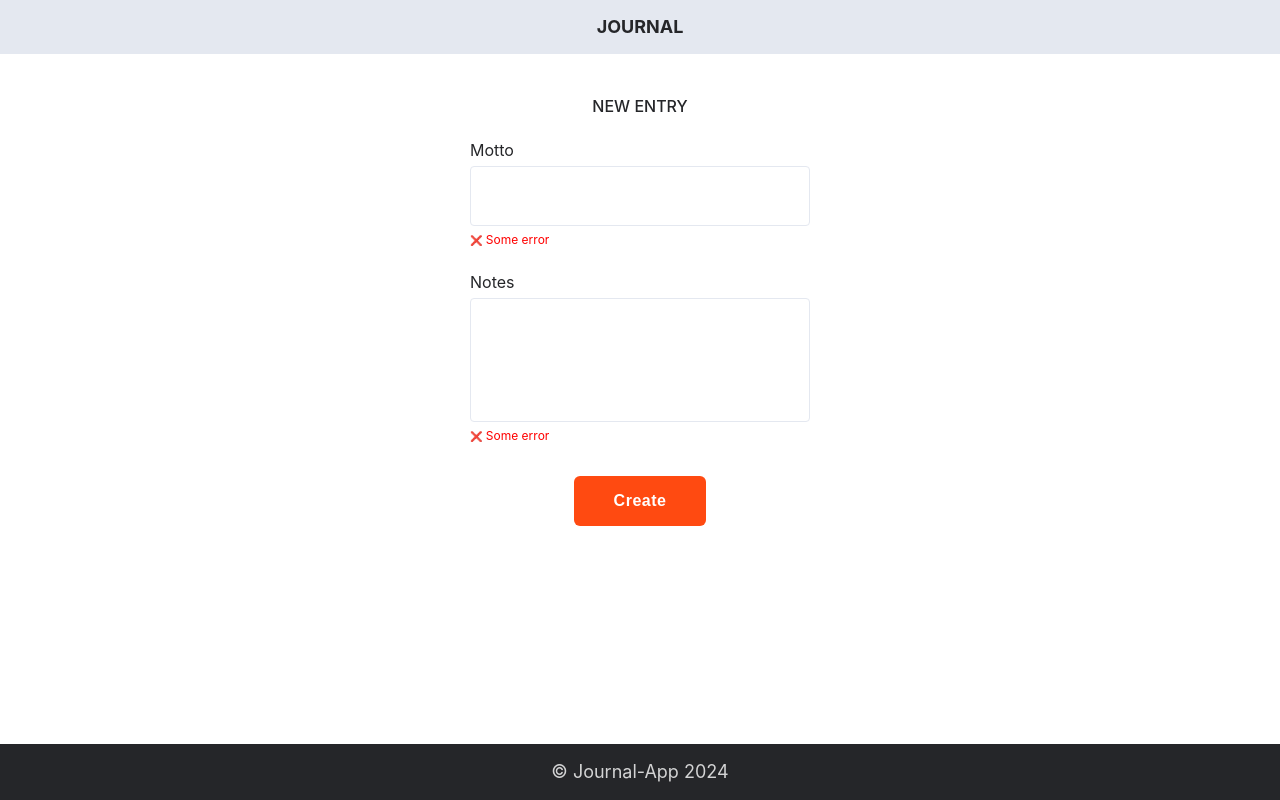
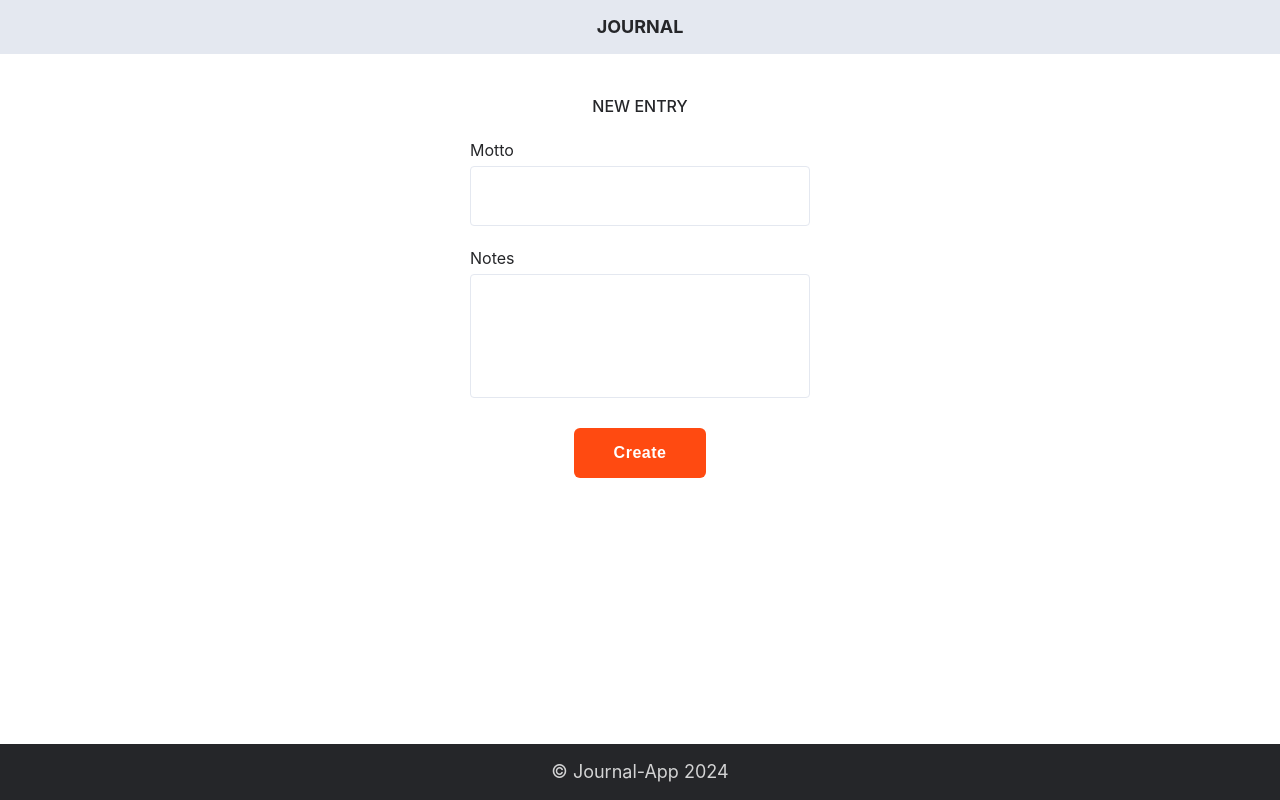
Before and after one commit to RuslanMirasov/journal-app, a React (Vite) app: page / in a window 1280 px wide. Built offline with nearby package versions, Linux system fonts and the light colour scheme.

Commit message:
create entry form

```diff
--- a/src/App.jsx
+++ b/src/App.jsx
@@ -1,11 +1,11 @@
-import { Header, Footer, Main, Form } from "./components";
+import { Header, Footer, Main, EntryForm } from "@/components";
 
 function App() {
   return (
     <>
       <Header />
       <Main>
-        <Form />
+        <EntryForm />
       </Main>
       <Footer />
     </>
--- a/src/components/Form/Form.jsx
+++ /dev/null
@@ -1,37 +0,0 @@
-import { Section, Button } from "../../components";
-import "./Form.css";
-
-const Form = () => {
-  const handleSubmit = (e) => {
-    e.preventDefault();
-    const form = e.target;
-    console.log(form);
-  };
-
-  return (
-    <Section>
-      <h2 className="form-title">New entry</h2>
-      <form action="#" className="form" noValidate onSubmit={handleSubmit}>
-        <label className="label">
-          <span className="label__text">Motto</span>
-          <input type="text" name="motto" className="input" required />
-          <span className="input__error">
-            <b>❌</b> Some error
-          </span>
-        </label>
-
-        <label className="label">
-          <span className="label__text">Notes</span>
-          <textarea name="notes" className="input" required></textarea>
-          <span className="input__error">
-            <b>❌</b> Some error
-          </span>
-        </label>
-
-        <Button type="submit">Create</Button>
-      </form>
-    </Section>
-  );
-};
-
-export default Form;
--- /dev/null
+++ b/src/components/Forms/EntryForm/EntryForm.css
@@ -0,0 +1,9 @@
+.form-title {
+  display: block;
+  width: 100%;
+  text-align: center;
+  text-transform: uppercase;
+  font-weight: 500;
+  font-size: 16px;
+  margin-bottom: 20px;
+}
--- /dev/null
+++ b/src/components/Forms/EntryForm/EntryForm.jsx
@@ -0,0 +1,22 @@
+import { Section, Form, Button, Input } from "@/components";
+import "./EntryForm.css";
+
+const EntryForm = () => {
+  const handleSubmit = (formData) => {
+    console.log(formData);
+  };
+
+  return (
+    <Section>
+      <h2 className="form-title">New entry</h2>
+      <Form onSubmit={handleSubmit}>
+        <Input type="text" label="Motto" name="motto" required />
+        <Input type="textarea" label="Notes" name="notes" required />
+
+        <Button type="submit">Create</Button>
+      </Form>
+    </Section>
+  );
+};
+
+export default EntryForm;
--- /dev/null
+++ b/src/components/Forms/Form/Form.css
@@ -0,0 +1,9 @@
+.form {
+  display: flex;
+  flex-wrap: wrap;
+  justify-content: flex-start;
+  align-items: center;
+  align-content: flex-start;
+  width: 100%;
+  gap: 20px;
+}
--- /dev/null
+++ b/src/components/Forms/Form/Form.jsx
@@ -0,0 +1,22 @@
+import "./Form.css";
+
+const Form = ({ onSubmit, children }) => {
+  const handleSubmit = (e) => {
+    e.preventDefault();
+    if (!onSubmit) {
+      return;
+    }
+
+    const form = e.target;
+    const formData = Object.fromEntries(new FormData(form).entries());
+    onSubmit(formData);
+  };
+
+  return (
+    <form action="#" className="form" noValidate onSubmit={handleSubmit}>
+      {children}
+    </form>
+  );
+};
+
+export default Form;
--- a/src/components/Form/Form.css
+++ b/src/components/Forms/Input/Input.css
@@ -1,23 +1,3 @@
-.form-title {
-  display: block;
-  width: 100%;
-  text-align: center;
-  text-transform: uppercase;
-  font-weight: 500;
-  font-size: 16px;
-  margin-bottom: 20px;
-}
-
-.form {
-  display: flex;
-  flex-wrap: wrap;
-  justify-content: flex-start;
-  align-items: center;
-  align-content: flex-start;
-  width: 100%;
-  gap: 20px;
-}
-
 .label {
   display: block;
   width: 100%;
--- /dev/null
+++ b/src/components/Forms/Input/Input.jsx
@@ -0,0 +1,58 @@
+import { useState } from "react";
+import { InputText, InputTextarea } from "@/components";
+import "./Input.css";
+
+const Input = ({ type, name, label, required, onChange }) => {
+  const [value, setValue] = useState("");
+  const [isValid, setIsValid] = useState(true);
+  const [error, setError] = useState("");
+
+  const handleChange = (e) => {
+    setValue(e.target.value);
+    if (onChange) {
+      onChange(e.target.value);
+    }
+  };
+
+  const handleFocus = () => {
+    setIsValid(true);
+    setError("");
+  };
+
+  return (
+    <label className="label">
+      {label && <span className="label__text">{label}</span>}
+
+      {(type === "text" || type === "number" || type === "email") && (
+        <InputText
+          type={type}
+          name={name}
+          isValid={isValid}
+          required={required}
+          value={value}
+          onChange={handleChange}
+          onFocus={handleFocus}
+        />
+      )}
+
+      {type === "textarea" && (
+        <InputTextarea
+          name={name}
+          isValid={isValid}
+          required={required}
+          value={value}
+          onChange={handleChange}
+          onFocus={handleFocus}
+        />
+      )}
+
+      {error && (
+        <span className="input__error">
+          <b>❌</b> {error}
+        </span>
+      )}
+    </label>
+  );
+};
+
+export default Input;
--- /dev/null
+++ b/src/components/Forms/InputText/InputText.jsx
@@ -0,0 +1,23 @@
+const InputText = ({
+  type,
+  name,
+  isValid,
+  value,
+  required,
+  onChange,
+  onFocus,
+}) => {
+  return (
+    <input
+      type={type}
+      name={name}
+      className={`input ${!isValid ? "invalid" : ""}`}
+      required={required}
+      value={value}
+      onChange={onChange}
+      onFocus={onFocus}
+    />
+  );
+};
+
+export default InputText;
--- /dev/null
+++ b/src/components/Forms/InputTextarea/InputTextarea.jsx
@@ -0,0 +1,21 @@
+const InputTextarea = ({
+  name,
+  isValid,
+  value,
+  required,
+  onChange,
+  onFocus,
+}) => {
+  return (
+    <textarea
+      name={name}
+      className={`input ${!isValid ? "invalid" : ""}`}
+      required={required}
+      onChange={onChange}
+      onFocus={onFocus}
+      value={value}
+    ></textarea>
+  );
+};
+
+export default InputTextarea;
--- a/src/components/index.js
+++ b/src/components/index.js
@@ -2,5 +2,9 @@ export { default as Footer } from "./Footer/Footer";
 export { default as Header } from "./Header/Header";
 export { default as Main } from "./Main/Main";
 export { default as Section } from "./Section/Section";
-export { default as Form } from "./Form/Form";
+export { default as Form } from "./Forms/Form/Form";
 export { default as Button } from "./Buttons/Button/Button";
+export { default as EntryForm } from "./Forms/EntryForm/EntryForm";
+export { default as Input } from "./Forms/Input/Input";
+export { default as InputText } from "./Forms/InputText/InputText";
+export { default as InputTextarea } from "./Forms/InputTextarea/InputTextarea";
--- a/vite.config.js
+++ b/vite.config.js
@@ -1,8 +1,14 @@
 import { defineConfig } from "vite";
 import react from "@vitejs/plugin-react";
+import path from "path";
 
 // https://vitejs.dev/config/
 export default defineConfig({
   plugins: [react()],
   base: "/journal-app/",
+  resolve: {
+    alias: {
+      "@": path.resolve(__dirname, "./src"),
+    },
+  },
 });
```
